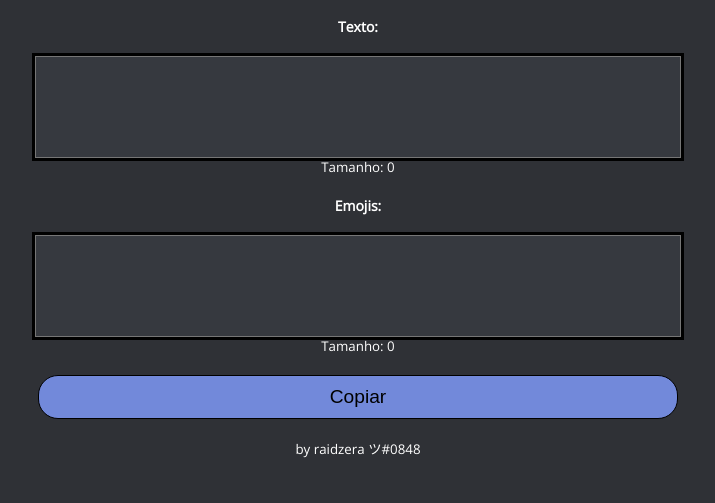
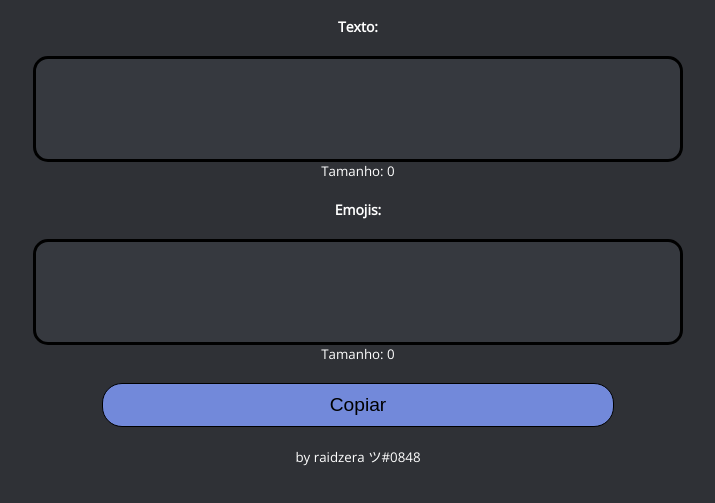
Before and after one commit to guilhermigg/discordtextemojifier, a plain HTML site: page index.html in a window 1280 px wide. Shown: the part 103-606 px from the top of the page, without its empty margins (282-997 px from the left). Drawn offline with nearby package versions, Linux system fonts and the light colour scheme.

Commit message:
changed textarea style

```diff
--- a/index.css
+++ b/index.css
@@ -14,7 +14,6 @@ body {
 #logo {
     text-align: center;
     color: #7289da;
-    outline: 2px 2px 2px white;
     width: 50vw;
     max-width: 30rem;
     min-width: 20rem;
@@ -35,18 +34,21 @@ textarea {
     max-width: 70rem;
     min-width: 20rem;
 
+    border-radius: 15px;
+
     font-family: 'Open Sans', sans-serif;
     font-size: large;
 
     resize: none;
 
-    outline: 3px solid black;
+    border: 3px solid black;
     color: whitesmoke;
     background: #36393f;
+    outline: none;
 }
 
 textarea:focus {
-    outline: 3px solid #7289da;
+    border: 3px solid #7289da;
 }
 
 /* Botão COPIAR */
@@ -57,14 +59,13 @@ textarea:focus {
     border-radius: 20px;
     padding: 10px;
     margin: 20px;
-    width: 50vw;
+    width: 40vw;
 }
 
 #button-copy:active {
     border: 1px solid #7289da;
 }
 
-
 small {
     color: white;
 }
```
